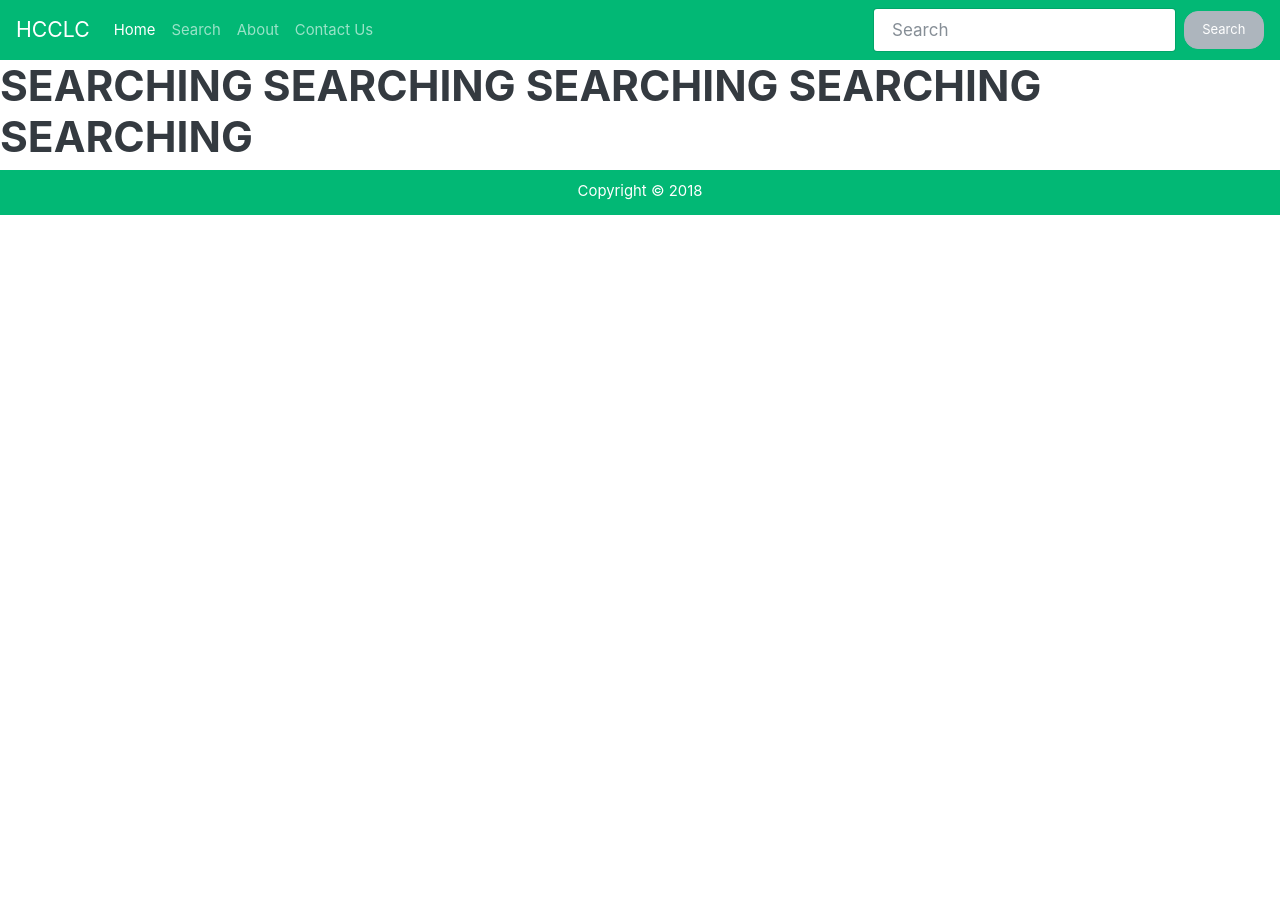
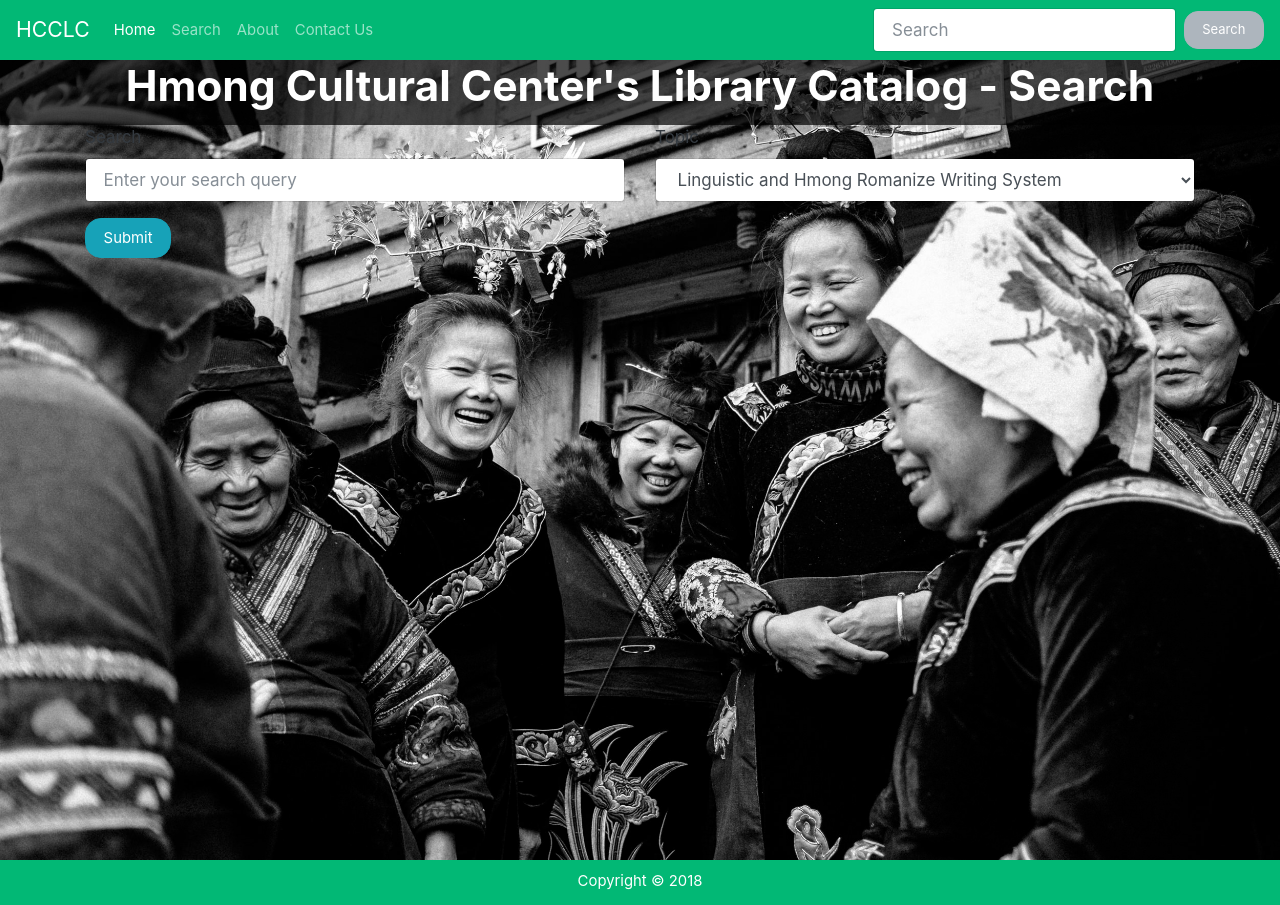
Before and after one commit to tsimnujhawj/hcclibrary, a React (Create React App) app in the folder client/: page /search in a window 1280 px wide. Before the commit the page ends 800 px from the top, so only its background shows below. Built offline with nearby package versions, Linux system fonts and the light colour scheme.

Commit message:
building form

```diff
--- a/client/src/components/search/Catalog.js
+++ b/client/src/components/search/Catalog.js
@@ -4,10 +4,23 @@ import Search from "./Search"
 
 class Catalog extends Component {
 
+    constructor(){
+        super();
+        this.state = {
+          nonProfitName: "",
+          nonProfitState: "",
+          nonProfitCategory: "",
+          pageSize: "",
+          nonProfitRes: []
+        }
+    }
+
   render() {
     return (
       <div>
-        <Search/>
+        <Search
+
+        />
       </div>
 
     );
--- a/client/src/components/search/Search.js
+++ b/client/src/components/search/Search.js
@@ -1,9 +1,16 @@
-import React from "react";
+import React, { Component } from "react";
+import SearchLanding from "./SearchLanding";
 
-const Search = props => (
+class Search extends Component {
+
+render(){
+    return(
         <div>
-            <h1>SEARCHING SEARCHING SEARCHING SEARCHING SEARCHING</h1>
+            <SearchLanding/>
+
         </div>
-)
+    )
+}
+}
 
 export default Search;
--- /dev/null
+++ b/client/src/components/search/SearchLanding.js
@@ -0,0 +1,46 @@
+import React, { Component } from "react";
+import Background from '../../../src/images/DSCF7620_Vlai_Ly.jpg';
+
+const sectionStyle = {
+  width: "100%",
+  height: "100vh",
+  backgroundImage: `url(${Background})`
+};
+
+const SearchLanding = () => {
+        return (
+        <div>
+            <div style={sectionStyle} className="landing-image">
+                <div className="hero-content">
+                    <h1 id="hero-title">Hmong Cultural Center's Library Catalog - Search</h1>
+                </div>
+            <form>
+            <div className="container">
+            <div className="row">
+                <div className="col-md-6">
+                    <div className="form-group">
+                    <label htmlFor="searchQuery">Search</label>
+                    <input type="text" className="form-control" placeholder="Enter your search query"/>
+                    </div>
+                </div>
+                <div className="col-md-6">
+                <div class="form-group">
+                    <label htmlFor="queryTopic">Topic</label>
+                    <select class="form-control" id="queryTopic">
+                    <option value="1">Linguistic and Hmong Romanize Writing System</option>
+                    <option value="2">Health &amp; Medicine</option>
+                    <option value="3">Education</option>
+                    </select>
+                </div>
+                </div>
+            </div>
+            <button type="submit" className="btn btn-info">Submit</button>
+            </div>
+            </form>
+
+            </div>
+        </div>
+        )
+}
+
+export default SearchLanding;
```
